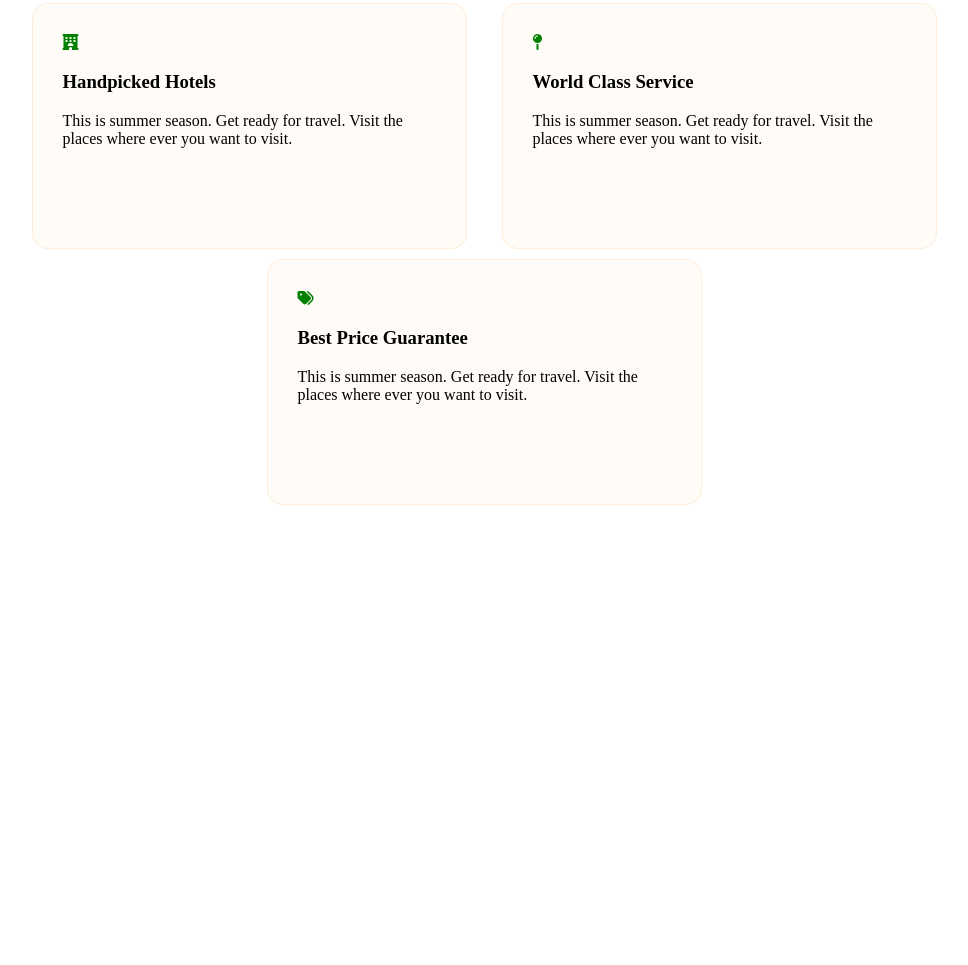
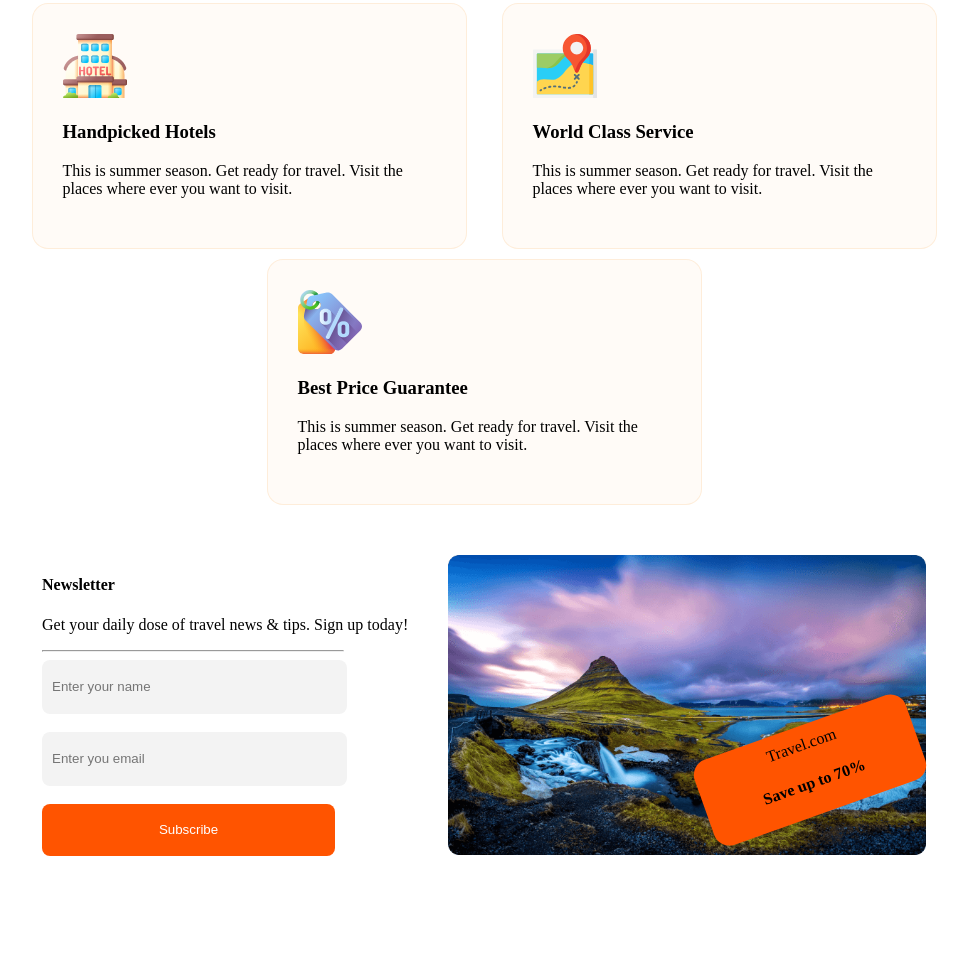
Before and after one commit to md-zulfikarali/hero-travel, a plain HTML site: page index.html in a window 1280 px wide. Shown: the part 2273-3238 px from the top of the page, without its empty margins (156-1124 px from the left). Before the commit the page ends 2778 px from the top, so only its background shows below. Drawn offline with Linux system fonts and the light colour scheme.

Commit message:
news letter section added

```diff
--- a/index.html
+++ b/index.html
@@ -132,14 +132,16 @@
             </div>
             <div class="top-two-card">
                 <div class="why-choose-us-card-one">
-                    <span style="color: green;"><i class="fa-solid fa-hotel"></i></span>
+                    <img src="Images/hotel 1.svg" alt="">
+
                     <h3>Handpicked Hotels</h3>
                     <p>
                         This is summer season. Get ready for travel. Visit the places where ever you want to visit.
                     </p>
                 </div>
-                <div  class="why-choose-us-card-two">
-                    <span style="color: green;"><i class="fa-solid fa-map-pin"></i></span>
+                <div class="why-choose-us-card-two">
+                    <img src="Images/map 1.svg" alt="">
+
                     <h3>World Class Service</h3>
                     <p>
                         This is summer season. Get ready for travel. Visit the places where ever you want to visit.
@@ -148,7 +150,8 @@
 
             </div>
             <div class="bottom-one-card">
-                <span style="color: green;"><i class="fa-solid fa-tags"></i></span>
+                <img src="Images/price-tag 1.svg" alt="">
+
                 <h3>Best Price Guarantee</h3>
                 <p>
                     This is summer season. Get ready for travel. Visit the places where ever you want to visit.
@@ -156,6 +159,36 @@
             </div>
 
         </section>
+        <section class="news-letter">
+            <div class="news-letter-form">
+                <h4 class="news-letter-form-heading">Newsletter</h4>
+                <p class="news-letter-form-description">
+                    Get your daily dose of travel news & tips. Sign up today!
+                </p>
+                <hr style="background: rgba(19, 19, 24, 0.10); width: 300px; margin-left: 0;">
+                <div class="news-letter-form-input">
+                    <div>
+                        <input type="text" placeholder="Enter your name">
+                    </div><br>
+                    <div>
+                        <input type="text" placeholder="Enter you email">
+                    </div><br>
+                    <div>
+                        <button class="btn-primary">Subscribe</button>
+
+                    </div>
+                </div>
+
+
+            </div>
+            <div class="news-letter-image">
+                <img src="Images/Rectangle 8 (1).png" alt="">
+                <div class="save-travel-cost">
+                    <p>Travel.com</p>
+                    <h4>Save up to 70%</h4>
+                </div>
+            </div>
+        </section>
 
     </main>
 </body>
--- a/styles/responsive.css
+++ b/styles/responsive.css
@@ -30,7 +30,7 @@
         height: auto;
     }
     .our-popular-tours img{
-        width: 500px;
+        width: auto;
         height: auto;
     }
     .top-image, .middle-image, .bottom-image{
@@ -57,7 +57,10 @@
         width: auto;
         height: auto;
     }
-    /* .bottom-one-card{
+    .bottom-one-card{
         margin-left: 0;
-    } */
+    }
+    .news-letter{
+        flex-direction: column;
+    }
 }
--- a/styles/style.css
+++ b/styles/style.css
@@ -164,19 +164,22 @@ a:hover {
 }
 
 /* why choose us section */
-.Why-Choose-Us{
+.Why-Choose-Us {
     margin-top: 50px;
 }
-.Why-Choose-Us-text{
+
+.Why-Choose-Us-text {
     text-align: center;
 }
+
 .top-two-card {
     display: flex;
     gap: 35px;
     justify-content: center;
 
 }
-.why-choose-us-card-one{
+
+.why-choose-us-card-one {
     width: 373px;
     height: 184px;
     border-radius: 16px;
@@ -185,7 +188,8 @@ a:hover {
     padding: 30px;
     gap: 30px;
 }
-.why-choose-us-card-two{
+
+.why-choose-us-card-two {
     width: 373px;
     height: 184px;
     border-radius: 16px;
@@ -194,7 +198,8 @@ a:hover {
     padding: 30px;
     gap: 30px;
 }
-.bottom-one-card{
+
+.bottom-one-card {
     width: 373px;
     height: 184px;
     border-radius: 16px;
@@ -205,3 +210,62 @@ a:hover {
 
     margin: 10px auto 0 auto;
 }
+
+/* news letter section */
+.news-letter {
+   margin-top: 50px;
+    display: flex;
+    gap: 40px;
+    justify-content: center;
+}
+
+/* .news-letter-form-input {
+    width: 40%;
+
+} */
+.news-letter-form-input input:hover{
+    border: 2px solid blueviolet;
+}
+
+.news-letter-image img {
+    height: 300px;
+    width: 100%;
+}
+
+.news-letter-form-input input {
+    width: 293px;
+    height: 52px;
+    border-radius: 8px;
+    background: rgba(19, 19, 24, 0.05);
+    border: none;
+    padding-left: 10px;
+}
+
+.news-letter-form-input button {
+    width: 293px;
+    height: 52px;
+    border-radius: 8px;
+}
+
+.save-travel-cost {
+    text-align: center;
+
+    width: 224px;
+    height: 90px;
+    transform: rotate(-19.628deg);
+    border-radius: 16px;
+    background: #FF5400;
+    position: relative;
+    left: 250px;
+    top: -150px;
+}
+.save-travel-cost h4{
+
+    text-align: center;
+
+}
+.save-travel-cost p{
+
+    text-align: center;
+    padding-top: 10px;
+}
```
Also changed, not shown: Images/hotel 1.svg (added), Images/map 1.svg (added), Images/price-tag 1.svg (added).
